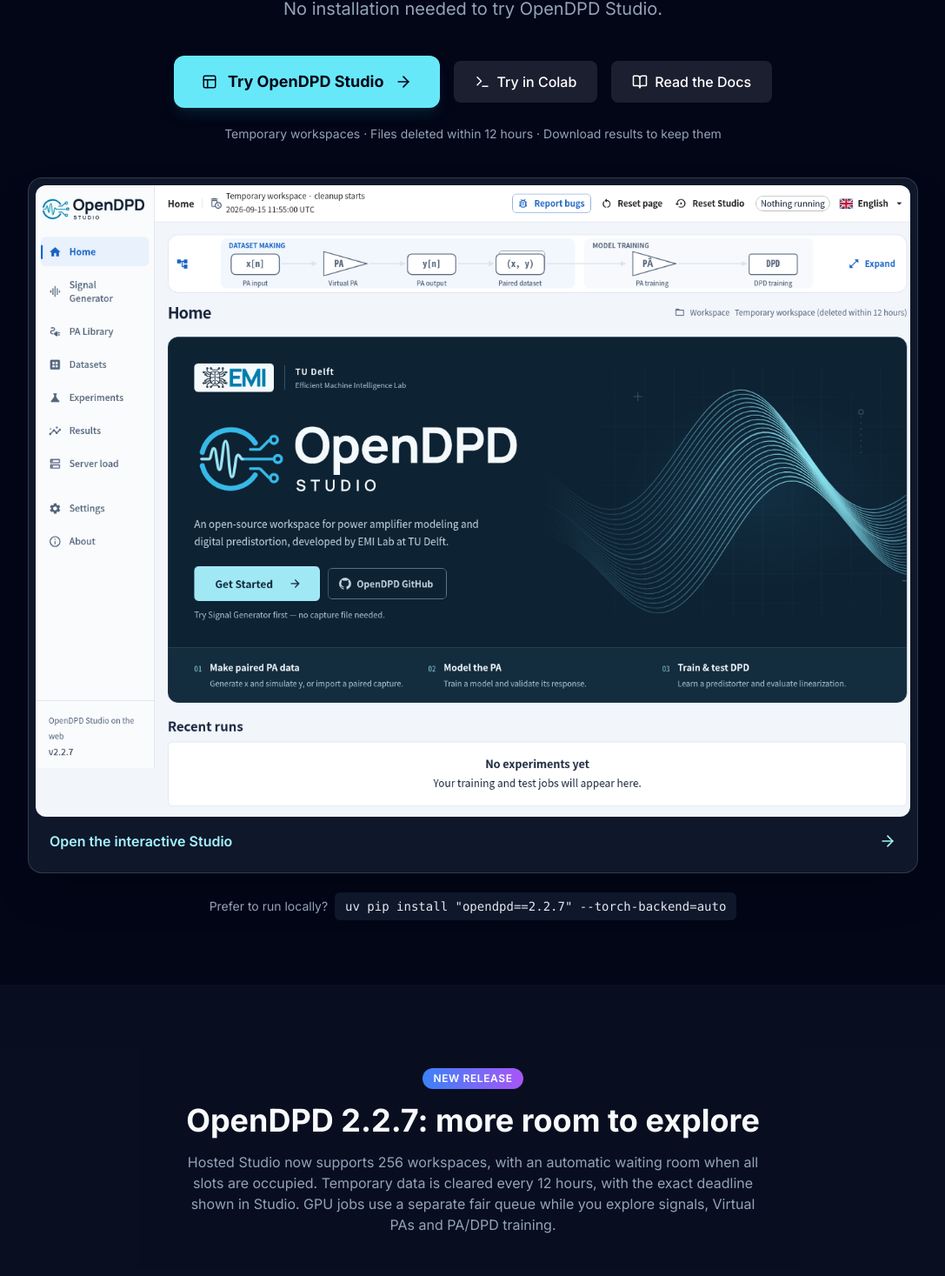
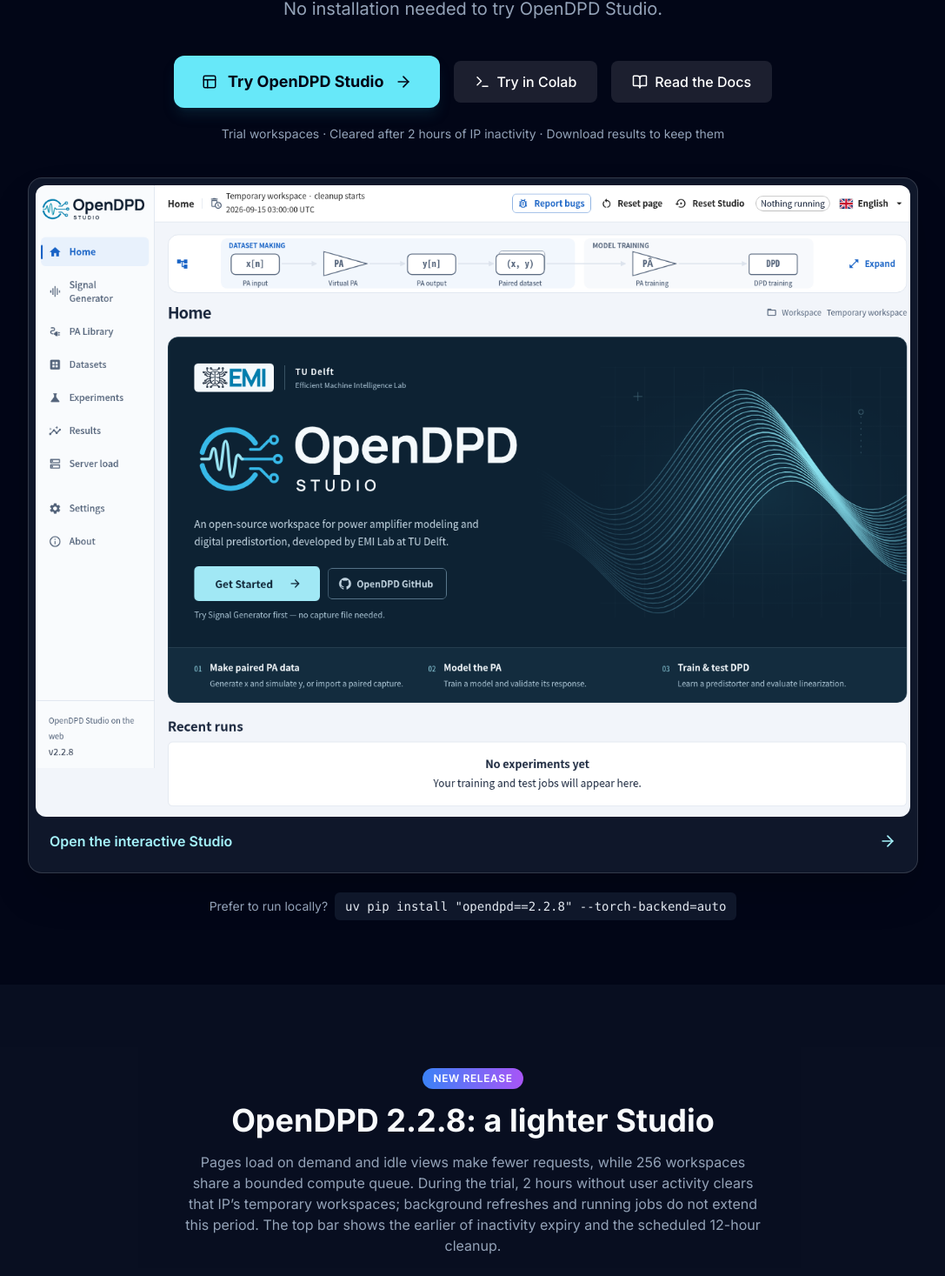
Before and after one commit to lab-emi/opendpd-site, a React (Vite) app: page / in a window 1280 px wide. Shown: the part 575-2042 px from the top of the page at 87% size, without its empty margins (96-1183 px from the left). Built offline with nearby package versions, Linux system fonts and the light colour scheme.

Commit message:
Publish Studio 2.2.8 performance and trial inactivity policy (#6)

```diff
--- a/src/App.jsx
+++ b/src/App.jsx
@@ -44,7 +44,7 @@
             animate={{ opacity: 1, y: 0 }}
             transition={{ duration: 0.5 }}
           >
-            <p className="mb-5 text-sm font-semibold tracking-wide text-cyan-300">OpenDPD 2.2.7 · Available in your browser</p>
+            <p className="mb-5 text-sm font-semibold tracking-wide text-cyan-300">OpenDPD 2.2.8 · Available in your browser</p>
             <img src={`${import.meta.env.BASE_URL}opendpd-studio-logo-inverse.svg`} alt="OpenDPD Studio" className="mx-auto mb-8 w-full max-w-lg" />
             <h1 className="text-4xl md:text-6xl font-bold mb-6 tracking-tight">
               Train a digital predistorter.<br />
@@ -78,17 +78,17 @@
                 Read the Docs
               </a>
             </div>
-            <p className="mt-5 text-sm text-slate-400">Temporary workspaces · Files deleted within 12 hours · Download results to keep them</p>
+            <p className="mt-5 text-sm text-slate-400">Trial workspaces · Cleared after 2 hours of IP inactivity · Download results to keep them</p>
             <a href="/studio/" className="mt-10 block overflow-hidden rounded-2xl border border-white/15 bg-slate-900 p-2 text-left shadow-2xl transition-colors hover:border-cyan-300/70 focus-visible:outline focus-visible:outline-4 focus-visible:outline-cyan-300" aria-label="Try OpenDPD Studio from this screenshot">
               <img src={`${import.meta.env.BASE_URL}studio-home.png`} alt="OpenDPD Studio home — click to open the web app" className="w-full rounded-xl" />
               <span className="flex items-center justify-between px-4 py-4 font-semibold text-cyan-200">Open the interactive Studio <ArrowRight size={20} /></span>
             </a>
-            <p className="mt-7 text-sm text-slate-400">Prefer to run locally? <code className="ml-1 rounded-md bg-slate-900 px-3 py-2 text-slate-200">uv pip install "opendpd==2.2.7" --torch-backend=auto</code></p>
+            <p className="mt-7 text-sm text-slate-400">Prefer to run locally? <code className="ml-1 rounded-md bg-slate-900 px-3 py-2 text-slate-200">uv pip install "opendpd==2.2.8" --torch-backend=auto</code></p>
           </Motion.div>
         </div>
       </section>
 
-      {/* OpenDPD 2.2.7 */}
+      {/* OpenDPD 2.2.8 */}
       <section id="whats-new" className="py-24 px-6 bg-slate-900/50">
         <div className="container mx-auto max-w-6xl">
           <Motion.div
@@ -100,11 +100,11 @@
             <div className="flex items-center justify-center gap-3 mb-4">
               <span className="text-xs font-semibold tracking-wider uppercase bg-gradient-to-r from-blue-500 to-purple-500 text-white px-3 py-1 rounded-full">New Release</span>
             </div>
-            <h2 className="text-3xl md:text-4xl font-bold mb-4 text-center">OpenDPD 2.2.7: more room to explore</h2>
+            <h2 className="text-3xl md:text-4xl font-bold mb-4 text-center">OpenDPD 2.2.8: a lighter Studio</h2>
             <p className="text-slate-400 text-center mb-12 max-w-2xl mx-auto">
-              Hosted Studio now supports 256 workspaces, with an automatic waiting room when all slots are occupied.
-              Temporary data is cleared every 12 hours, with the exact deadline shown in Studio.
-              GPU jobs use a separate fair queue while you explore signals, Virtual PAs and PA/DPD training.
+              Pages load on demand and idle views make fewer requests, while 256 workspaces share a bounded compute queue.
+              During the trial, 2 hours without user activity clears that IP’s temporary workspaces; background refreshes and running jobs do not extend this period.
+              The top bar shows the earlier of inactivity expiry and the scheduled 12-hour cleanup.
             </p>
           </Motion.div>
 
```
Also changed, not shown: public/studio-home.png.
